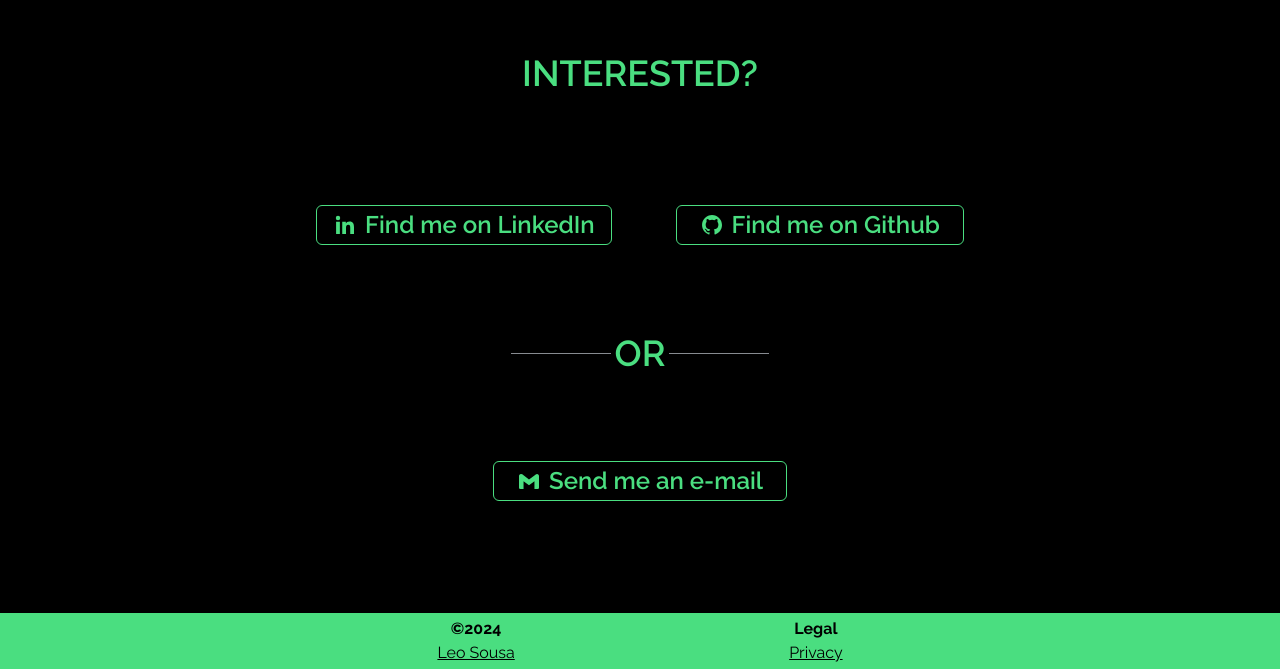
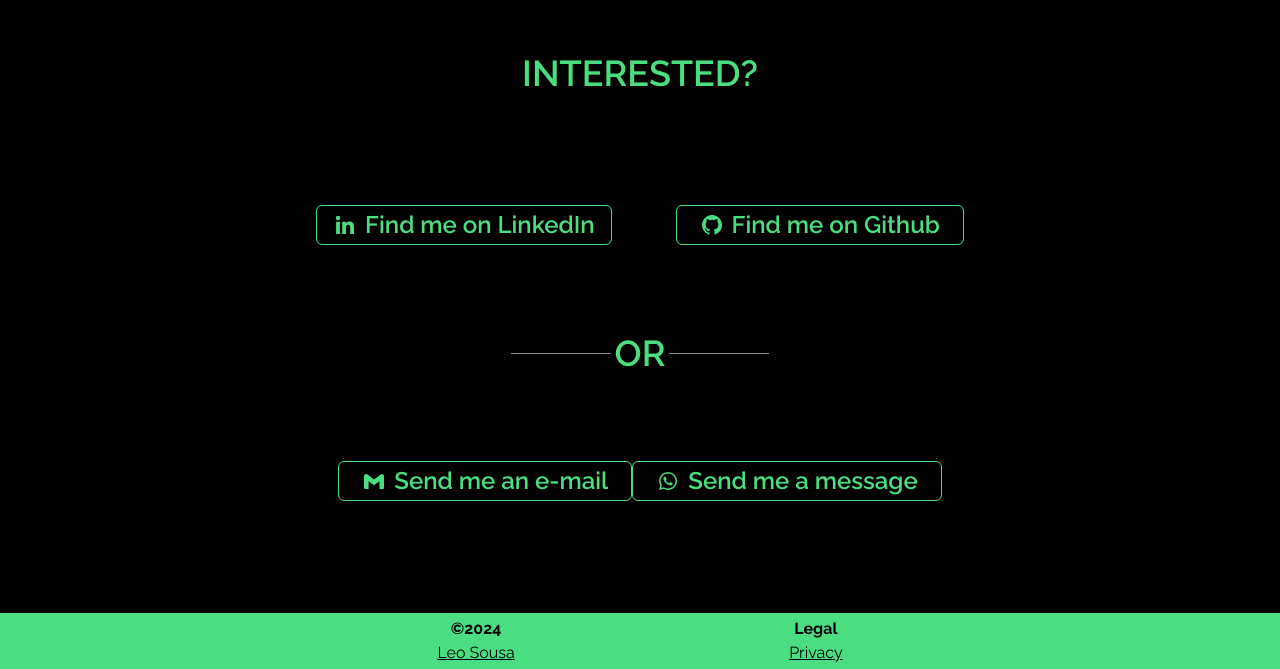
Before and after one commit to sousalmdev/portfoolio, a Next.js app: page / in a window 1280 px wide. Shown: the part 10924-11593 px from the top of the page. Built offline with nearby package versions, Linux system fonts and the light colour scheme.

Commit message:
Add: Zap zap

```diff
--- a/app/components/contact.tsx
+++ b/app/components/contact.tsx
@@ -4,7 +4,7 @@ import { Divider,ButtonGroup,Button, Icon } from '@chakra-ui/react';
 import { GitHubLogoIcon } from '@radix-ui/react-icons';
 import Link from 'next/link';
 import { useToast } from '@chakra-ui/react'
-import { BiLogoGithub, BiLogoGmail, BiLogoLinkedin } from 'react-icons/bi';
+import { BiLogoGithub, BiLogoGmail, BiLogoLinkedin, BiLogoWhatsapp } from 'react-icons/bi';
 import { FormContact } from './formContact';
 export const Contact = () => {
 
@@ -31,6 +31,8 @@ export const Contact = () => {
           <Divider width={100} />
           </div>
 <FormContact/>
+<Button as={Link}  fontSize={{base:'medium',md:'x-large',xl:'x-large'}} href={'https://wa.link/sqisqd'} border={'.5px solid rgb(74 222 128)'} bgColor={'black'} _hover={{bgColor:'black',color:'rgb 74 222 128'}} color={'rgb(74 222 128)'} paddingInline={{base:'23px'}} leftIcon={BiLogoWhatsapp(Icon)}>Send me a message</Button>
+
     </div>
   )
 }
```
